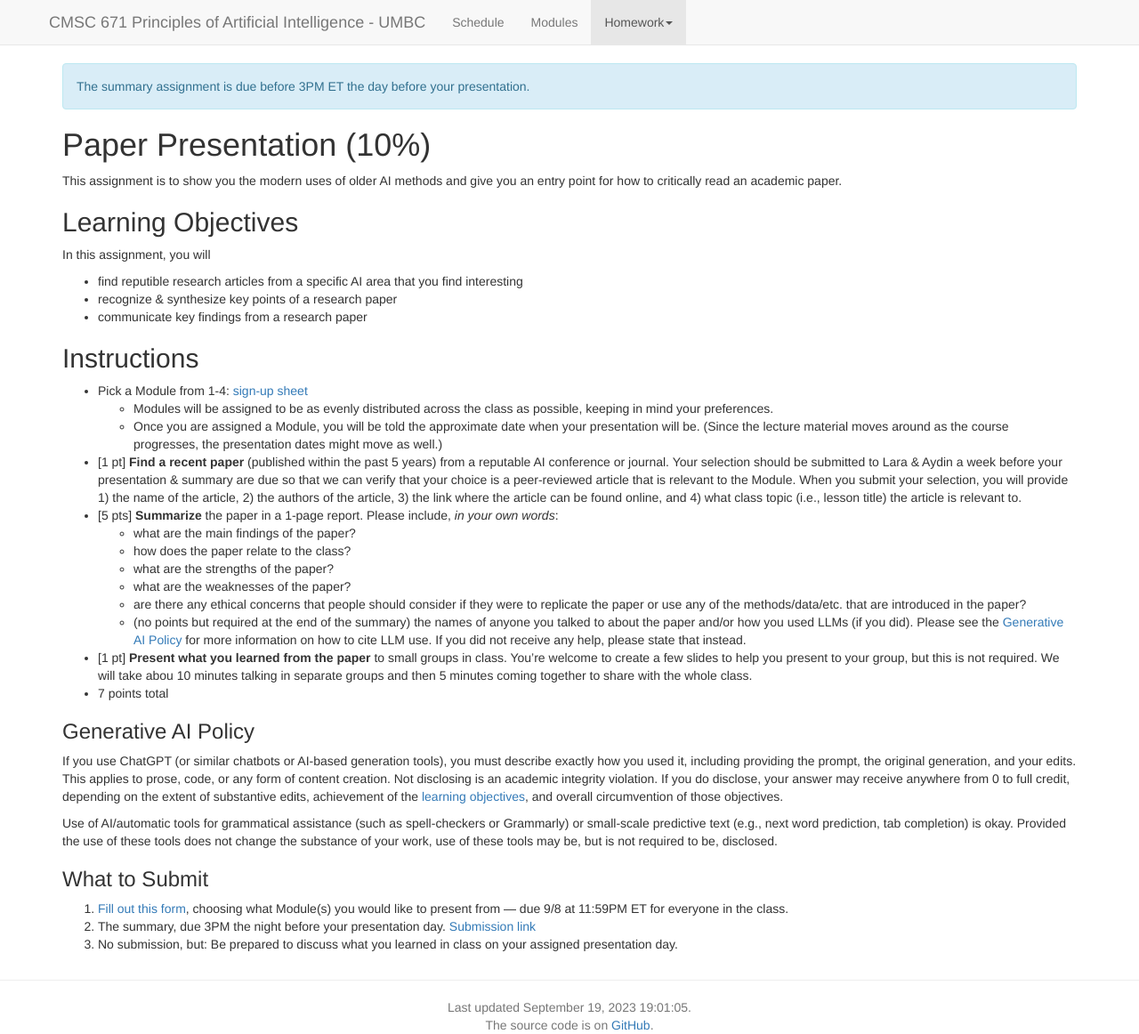
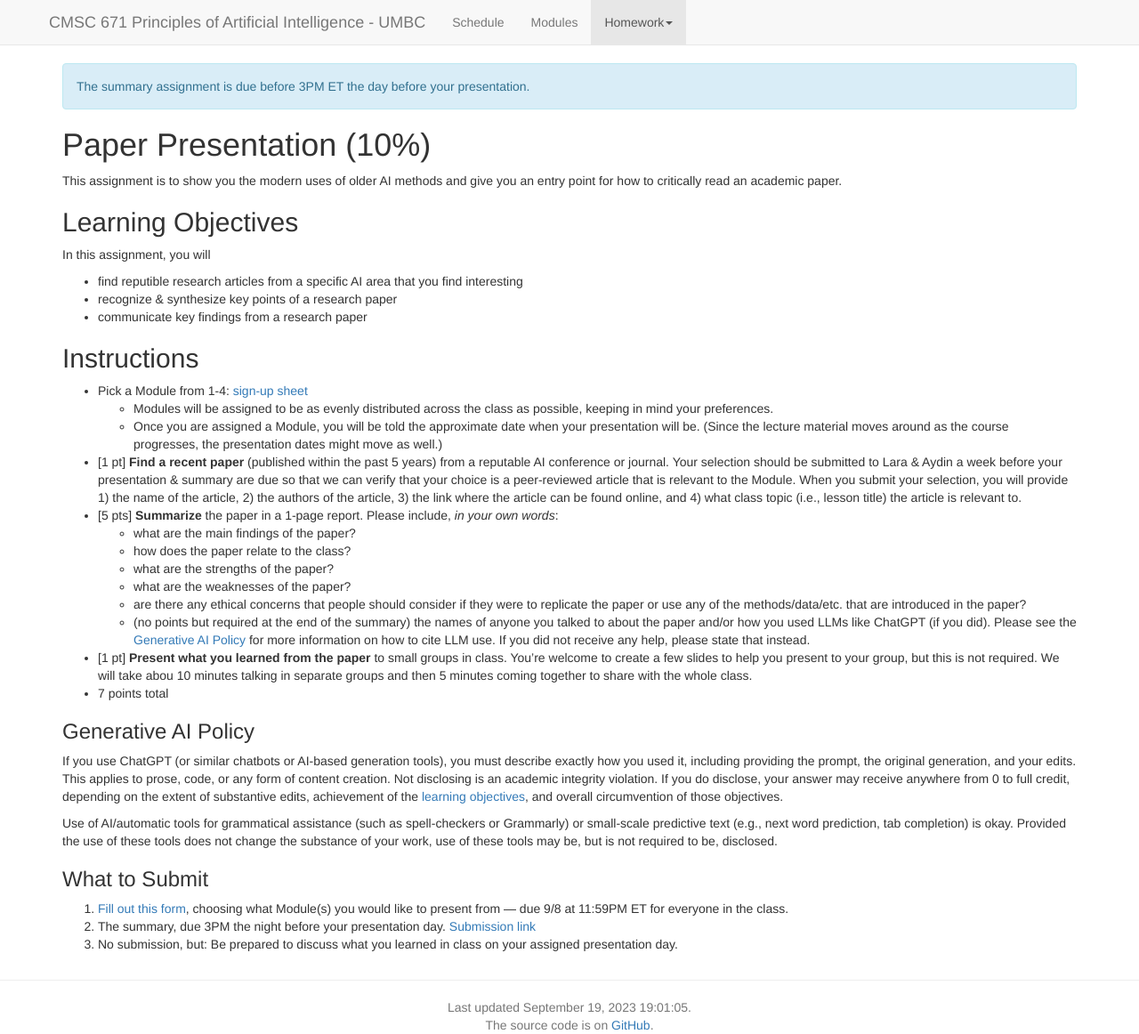
Before and after one commit to lara-martin/Principles-of-AI, a Jekyll site: the page built from homeworks/presentations.md, in a window 1280 px wide. Shown: the whole page at 89% size. Built offline with Jekyll 4.4.1, drawn with Linux system fonts in a browser that asks for light colours; nearby versions of some CDN libraries; a script that is not in the unit is left out.

Commit message:
Update presentations.md

```diff
--- a/homeworks/presentations.md
+++ b/homeworks/presentations.md
@@ -45,7 +45,7 @@ In this assignment, you will
   - what are the strengths of the paper?
   - what are the weaknesses of the paper?
   - are there any ethical concerns that people should consider if they were to replicate the paper or use any of the methods/data/etc. that are introduced in the paper?
-  - (no points but required at the end of the summary) the names of anyone you talked to about the paper and/or how you used LLMs (if you did). Please see the [Generative AI Policy](#generative-ai-policy) for more information on how to cite LLM use. If you did not receive any help, please state that instead.
+  - (no points but required at the end of the summary) the names of anyone you talked to about the paper and/or how you used LLMs like ChatGPT (if you did). Please see the [Generative AI Policy](#generative-ai-policy) for more information on how to cite LLM use. If you did not receive any help, please state that instead.
 - [1 pt] **Present what you learned from the paper** to small groups in class. You're welcome to create a few slides to help you present to your group, but this is not required. We will take abou 10 minutes talking in separate groups and then 5 minutes coming together to share with the whole class.
 - 7 points total
 
```
